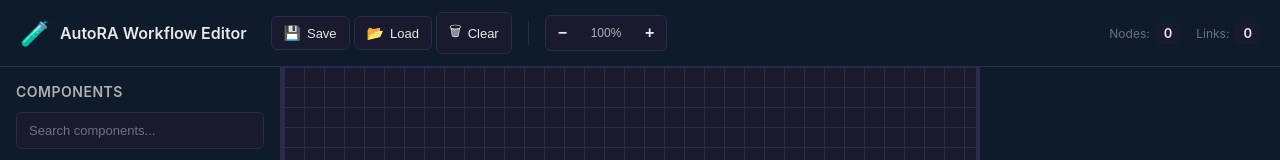
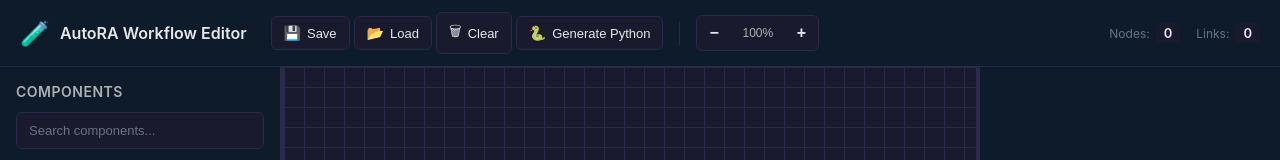
Before and after one commit to ssec-jhu/autoRA-gui, a React (Vite) app in the folder autora_gui/react_app/: page / in a window 1280 px wide. Shown: the top 160 px of the page. Built offline with nearby package versions, Linux system fonts and the light colour scheme.

Commit message:
Add "Generate Python" button to toolbar

```diff
--- a/autora_gui/react_app/src/components/Toolbar/Toolbar.jsx
+++ b/autora_gui/react_app/src/components/Toolbar/Toolbar.jsx
@@ -60,6 +60,11 @@
     }
   }
 
+  const handleGeneratePython = () => {
+    // TODO: Implement Python code generation
+    alert('Python code generation coming soon!')
+  }
+
   const handleZoomIn = () => {
     dispatch({ type: 'SET_ZOOM', payload: state.zoom + 0.1 })
   }
@@ -101,6 +106,10 @@
             <span className="btn-icon">🗑</span>
             <span className="btn-text">Clear</span>
           </button>
+          <button className="toolbar-btn" onClick={handleGeneratePython} title="Generate Python code">
+            <span className="btn-icon">🐍</span>
+            <span className="btn-text">Generate Python</span>
+          </button>
         </div>
 
         <div className="toolbar-divider" />
```
